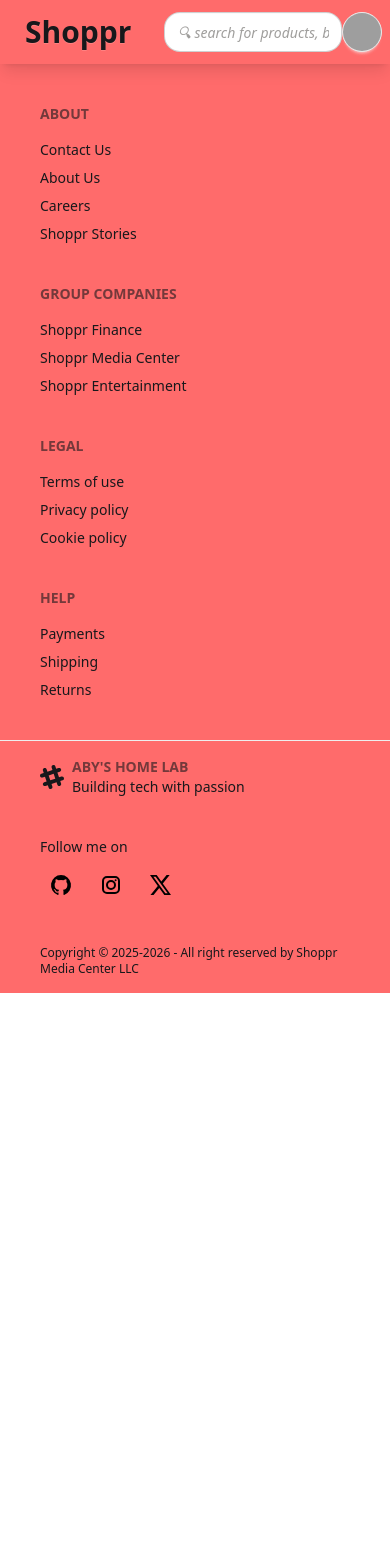
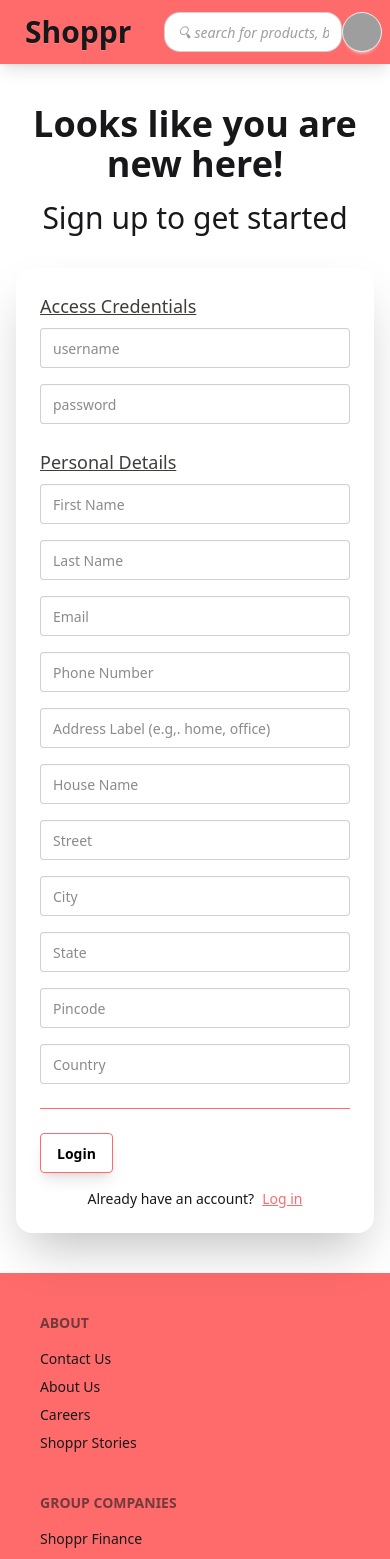
Before and after one commit to abythomas300/shoppr, a React (Vite) app in the folder client/: page / in a window 390 px wide. Shown: the top 1559 px of the page. Before the commit the page ends 993 px from the top, so only its background shows below. Built offline with nearby package versions, Linux system fonts and the light colour scheme; grey boxes are pictures that could not be loaded.

Commit message:
feat(pages): add responsive signup page

```diff
--- a/client/src/app.jsx
+++ b/client/src/app.jsx
@@ -1,11 +1,9 @@
-import Header from './components/layout/Header'
-import Footer from './components/layout/Footer'
+import SignupPage from './pages/SignupPage'
 
 function App() {
     return(
         <>
-            <Header />
-            <Footer />
+            <SignupPage />
         </>
     )
 }
--- a/client/src/components/layout/Header.jsx
+++ b/client/src/components/layout/Header.jsx
@@ -2,7 +2,7 @@
 function Header() {
     return (
 
-        <div className="navbar bg-primary shadow-lg gap-4 sticky top-0 sm:p-2 md:p-4">
+        <div className="navbar bg-primary shadow-lg gap-4 sticky top-0 z-50 sm:p-2 md:p-4">
 
             {/* Logo */}
             <div className="flex">
--- /dev/null
+++ b/client/src/pages/SignupPage.jsx
@@ -0,0 +1,99 @@
+import Header from '../components/layout/Header'
+import Footer from '../components/layout/Footer'
+
+function SignupPage() {
+
+    return (
+    <>
+        <Header />
+
+        {/* Signup Form */}
+        <div className="hero bg-base-10 min-h-screen mt-6 mb-6">
+
+            <div className="hero-content flex-col lg:justify-items-start lg:flex-row-reverse">
+
+                {/* signup message */}
+                <div className="text-center lg:text-top">
+                    <h1 className="text-4xl lg:text-5xl font-bold">Looks like you are new here!</h1>
+                    <p className="text-3xl lg:text-4xl py-4">
+                    Sign up to get started
+                    </p>
+                </div>
+
+                {/* signup form */}
+                <div className="card bg-base-100 w-full max-w-sm shrink-0 shadow-2xl">
+                    <div className="card-body">
+                        <form>
+                            <div className="flex text-lg text-neutral underline mb-2">Access Credentials</div>
+                            <label className="floating-label">
+                                <input type="text" placeholder="username" className="input" />
+                                <span>username</span>
+                            </label>
+                            <label className="floating-label mt-4">
+                                <input type="text" placeholder="password" className="input " />
+                                <span>password</span>
+                            </label>
+                            <div className="flex text-lg text-neutral underline mt-6 mb-2">Personal Details</div>
+                            <label className="floating-label ">
+                                <input type="text" placeholder="First Name" className="input" />
+                                <span>First Name</span>
+                            </label>
+                            <label className="floating-label mt-4">
+                                <input type="text" placeholder="Last Name" className="input" />
+                                <span>Last Name</span>
+                            </label>
+                            <label className="floating-label mt-4">
+                                <input type="text" placeholder="Email" className="input" />
+                                <span>Email</span>
+                            </label>
+                            <label className="floating-label mt-4">
+                                <input type="text" placeholder="Phone Number " className="input" />
+                                <span>Phone Number (with country code)</span>
+                            </label>
+                            <label className="floating-label mt-4">
+                                <input type="text" placeholder="Address Label (e.g,. home, office)" className="input" />
+                                <span>Address Label (eg: home, office)</span>
+                            </label>
+                            <label className="floating-label mt-4">
+                                <input type="text" placeholder="House Name" className="input" />
+                                <span>House Name</span>
+                            </label>
+                            <label className="floating-label mt-4">
+                                <input type="text" placeholder="Street" className="input" />
+                                <span>Street</span>
+                            </label>
+                            <label className="floating-label mt-4">
+                                <input type="text" placeholder="City" className="input" />
+                                <span>City</span>
+                            </label>
+                            <label className="floating-label mt-4">
+                                <input type="text" placeholder="State" className="input" />
+                                <span>State</span>
+                            </label>
+                            <label className="floating-label mt-4">
+                                <input type="text" placeholder="Pincode" className="input" />
+                                <span>Pincode</span>
+                            </label>
+                            <label className="floating-label mt-4">
+                                <input type="text" placeholder="Country" className="input" />
+                                <span>Country</span>
+                            </label>
+                            <hr className='mt-6 border-primary'/>
+                           <button className="btn btn-primary btn-ghost text-primary-content hover:text-base-100 mt-6 shadow-lg border-primary ">Login</button>
+                            <div className="flex justify-center text-sm mt-4">
+                                Already have an account? <a href="" className='text-primary link text-md ms-2'>Log in</a>
+                            </div>
+                        </form>
+
+                    </div>
+                </div>
+
+            </div>
+
+        </div>
+
+        <Footer />
+    </>
+)}
+
+export default SignupPage
```
